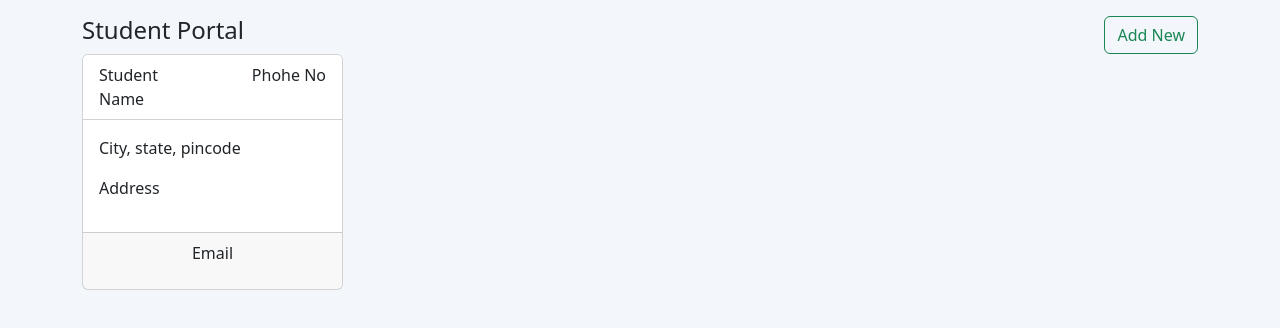
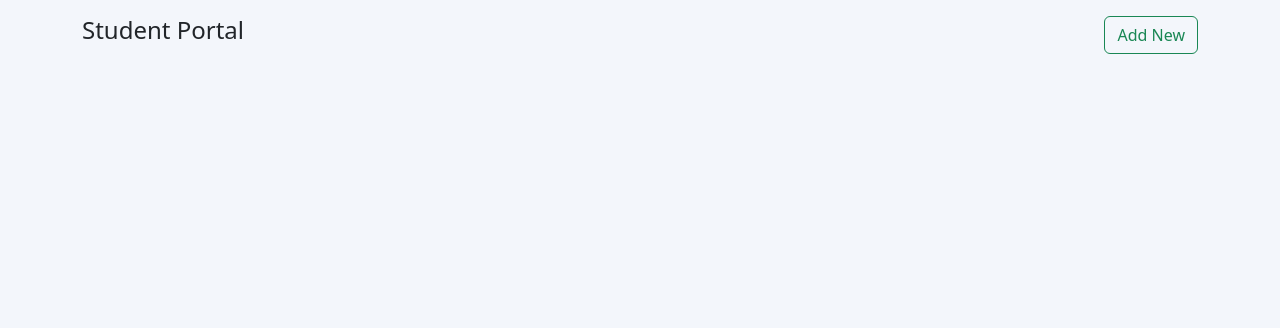
Before and after one commit to JoseRicardoPE/CRUD_Angular_LocalStorage, an Angular app: page / in a window 1280 px wide. Shown: the top 328 px of the page. Built offline with nearby package versions, Linux system fonts and the light colour scheme.

Commit message:
add ngOnInit method to can use ngFor  in the card template

```diff
--- a/src/app/app.component.html
+++ b/src/app/app.component.html
@@ -1,5 +1,5 @@
 <div class="container">
-    <div class="row pt-3">
+    <div class="row py-3">
         <div class="col-6">
             <h4>Student Portal</h4>
         </div>
@@ -8,23 +8,25 @@
         </div>
     </div>
     <div class="row">
-        <div class="col-3">
+        <ng-container *ngFor="let student of studentList">
+            <div class="col-3 mb-3">
                 <div class="card">
                     <div class="card-header">
                         <div class="row">
-                        <div class="col-6">Student Name</div>
-                        <div class="col-6 text-end">Phohe No</div>
+                            <div class="col-6">{{ student.name }}</div>
+                            <div class="col-6 text-end">{{ student.phoneNo }}</div>
                         </div>
                     </div>
                     <div class="card-body">
-                    <p>City, state, pincode</p>
-                    <p>Address</p>
+                        <p>{{ student.city }}, {{ student.state }}, {{ student.pincode }}</p>
+                        <p>{{ student.address }}</p>
                     </div>
                     <div class="card-footer text-center">
-                    <p>Email</p>
+                        <p>{{ student.email }}</p>
                     </div>
                 </div>
             </div>
+        </ng-container>
     </div>
 </div>
 
--- a/src/app/app.component.ts
+++ b/src/app/app.component.ts
@@ -1,4 +1,4 @@
-import { Component, ElementRef, ViewChild } from '@angular/core';
+import { Component, ElementRef, ViewChild, OnInit } from '@angular/core';
 import { Student } from './model/student/student';
 
 @Component({
@@ -6,13 +6,22 @@ import { Student } from './model/student/student';
   templateUrl: './app.component.html',
   styleUrls: ['./app.component.css']
 })
-export class AppComponent {
+export class AppComponent implements OnInit {
 
   @ViewChild('modalNewStudent') modal!: ElementRef;
+  studentObj: Student = new Student();
+  studentList: Student[] = [];
 
-  studentObj: Student = new Student();
+
+  ngOnInit(): void {
+    const localData = localStorage.getItem('angularCrud');
+    if (localData !== null) {
+      this.studentList = JSON.parse(localData);
+    }
+  }
 
   openModal() {
+    this.studentObj = new Student();
     const modal = document.getElementById('modalNewStudent');
     if (modal !== null) {
       modal.style.display = 'block';
@@ -32,11 +41,14 @@ export class AppComponent {
     if (isLocalPresent !== null) {
       const oldArr = JSON.parse(isLocalPresent);
       oldArr.push(this.studentObj);
-      localStorage.setItem('angular17crud', JSON.stringify(oldArr));
+      this.studentList = oldArr;
+      localStorage.setItem('angularCrud', JSON.stringify(oldArr));
     } else {
       const newArr = [];
       newArr.push(this.studentObj);
-      localStorage.setItem('angular17crud', JSON.stringify(newArr));
+      this.studentList = newArr;
+      localStorage.setItem('angularCrud', JSON.stringify(newArr));
     }
+    this.closeModal();
   }
 }
```
Lines whose indentation alone changed are shown as unchanged.
